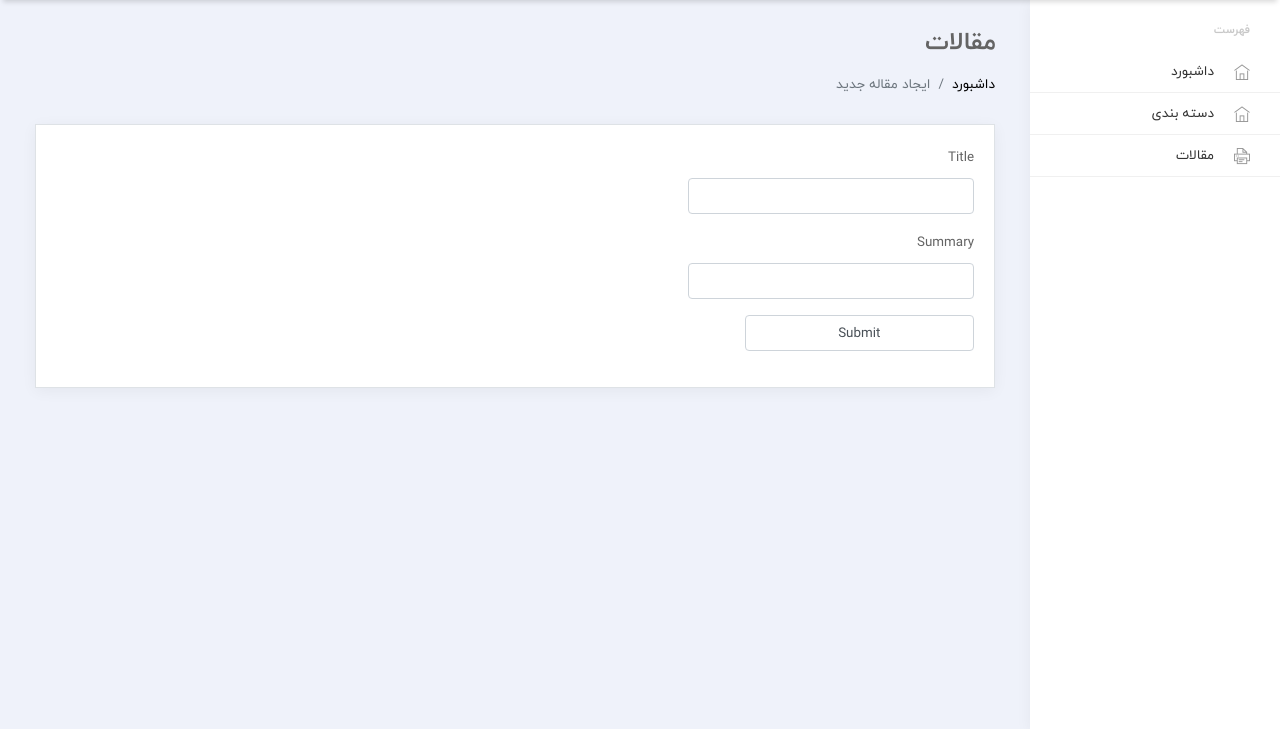
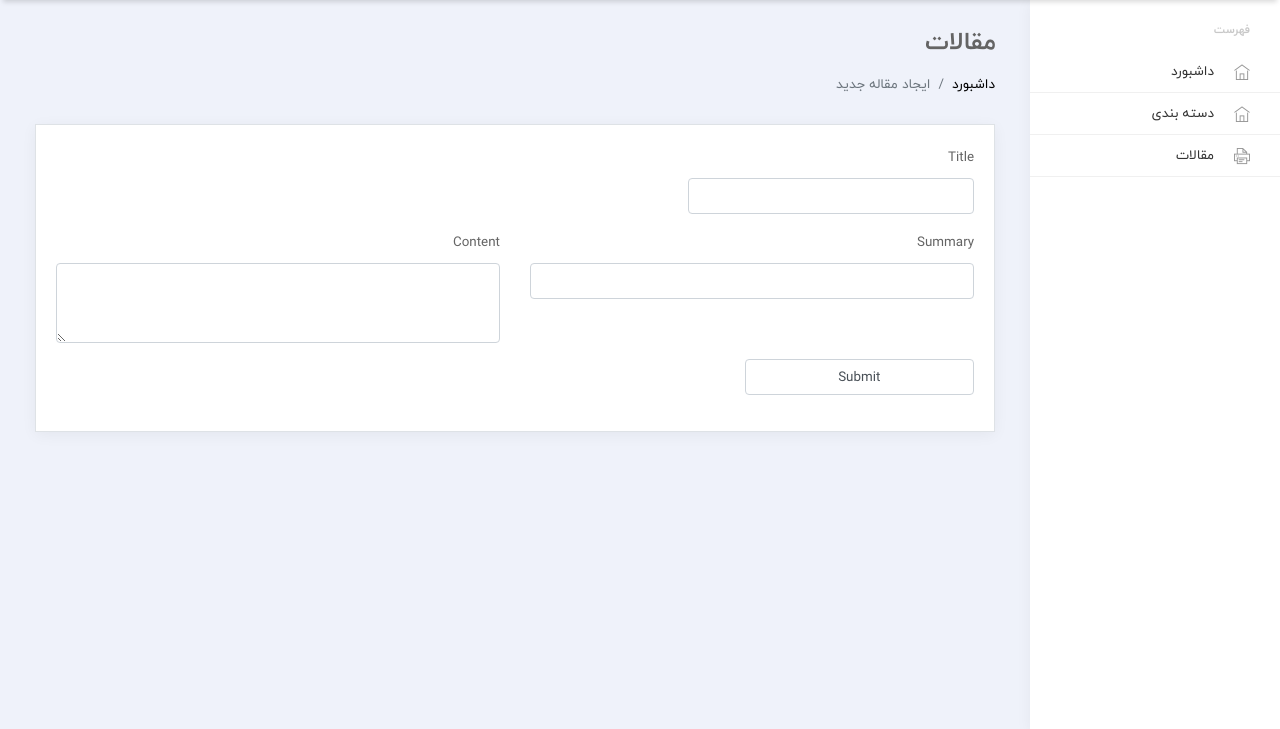
Before and after one commit to amir-ys/symfony-blog, a Symfony app: template templates/post/new.html.twig in a window 1280 px wide. Shown: the part 70-799 px from the top of the page. Run offline with Twig, Linux system fonts and the light colour scheme; the template is opened without the code that fills it, so the values that code supplies are empty; form fields are guessed from the names that the template uses; some libraries are stand-ins or nearby versions.

Commit message:
feat(post) add content filed to new post form

```diff
--- a/src/Form/PostFormType.php
+++ b/src/Form/PostFormType.php
@@ -33,6 +33,9 @@ class PostFormType extends AbstractType
             ->add('summary', TextareaType::class, [
                 'label' => 'خلاصه',
             ])
+            ->add('content', TextareaType::class, [
+                'label' => 'محتوا',
+            ])
             ->add('submit', SubmitType::class, [
                 'label' => 'ثبت',
                 'attr' => [
--- a/templates/post/new.html.twig
+++ b/templates/post/new.html.twig
@@ -15,8 +15,11 @@
                         </div>
                     </div>
                     <div class="row">
-                        <div class="col-md-4">
+                        <div class="col-md-6">
                             {{ form_row(form.summary) }}
+                        </div>
+                        <div class="col-md-6">
+                            {{ form_row(form.content) }}
                         </div>
                     </div>
                     <div class="w-25">
```
